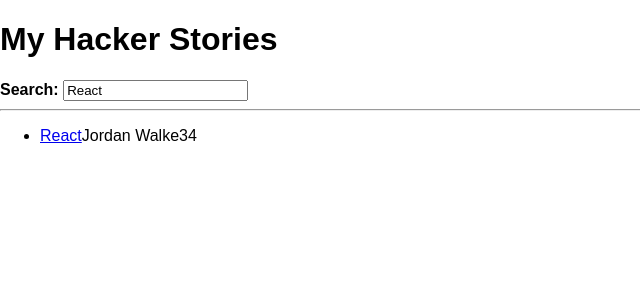
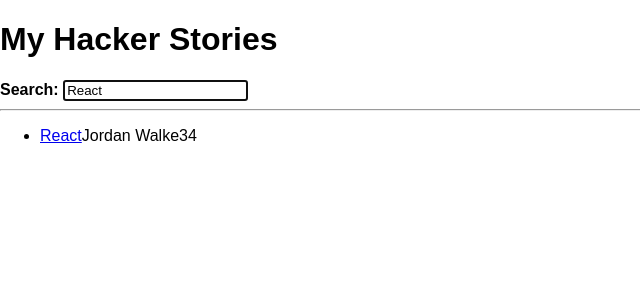
Before and after one commit to jj-matos/hacker-stories_typescrip-new-api, a React (Create React App) app: page / in a window 1280 px wide. Shown: the top 300 px of the page, without its empty margins (0-640 px from the left). Built offline with nearby package versions, Linux system fonts and the light colour scheme.

Commit message:
Update App.js

```diff
--- a/src/App.js
+++ b/src/App.js
@@ -53,6 +53,7 @@ const App = () => {
         id="search"
         label="Search"
         value={searchTerm}
+        isFocused
         onInputChange={handleSearch}
       >
         <strong>Search:</strong>
@@ -71,19 +72,32 @@ const InputWithLabel = ({
   value,
   type = 'text',
   onInputChange,
+  isFocused,
   children
-}) => (
+}) => {
+  const inputRef = React.useRef();
+
+  React.useEffect(() => {
+    if (isFocused && inputRef.current) {
+      inputRef.current.focus();
+    }
+  }, [isFocused]);
+
+  return (
     <React.Fragment>
       <label htmlFor={id}>{children}</label>
       &nbsp;
       <input
+        ref={inputRef}
         id={id}
         type={type}
         value={value}
+        autoFocus={isFocused}
         onChange={onInputChange}
       />
     </React.Fragment>
   );
+};
 
 const List = ({ list }) => (
   <ul>
```
Lines whose indentation alone changed are shown as unchanged.
